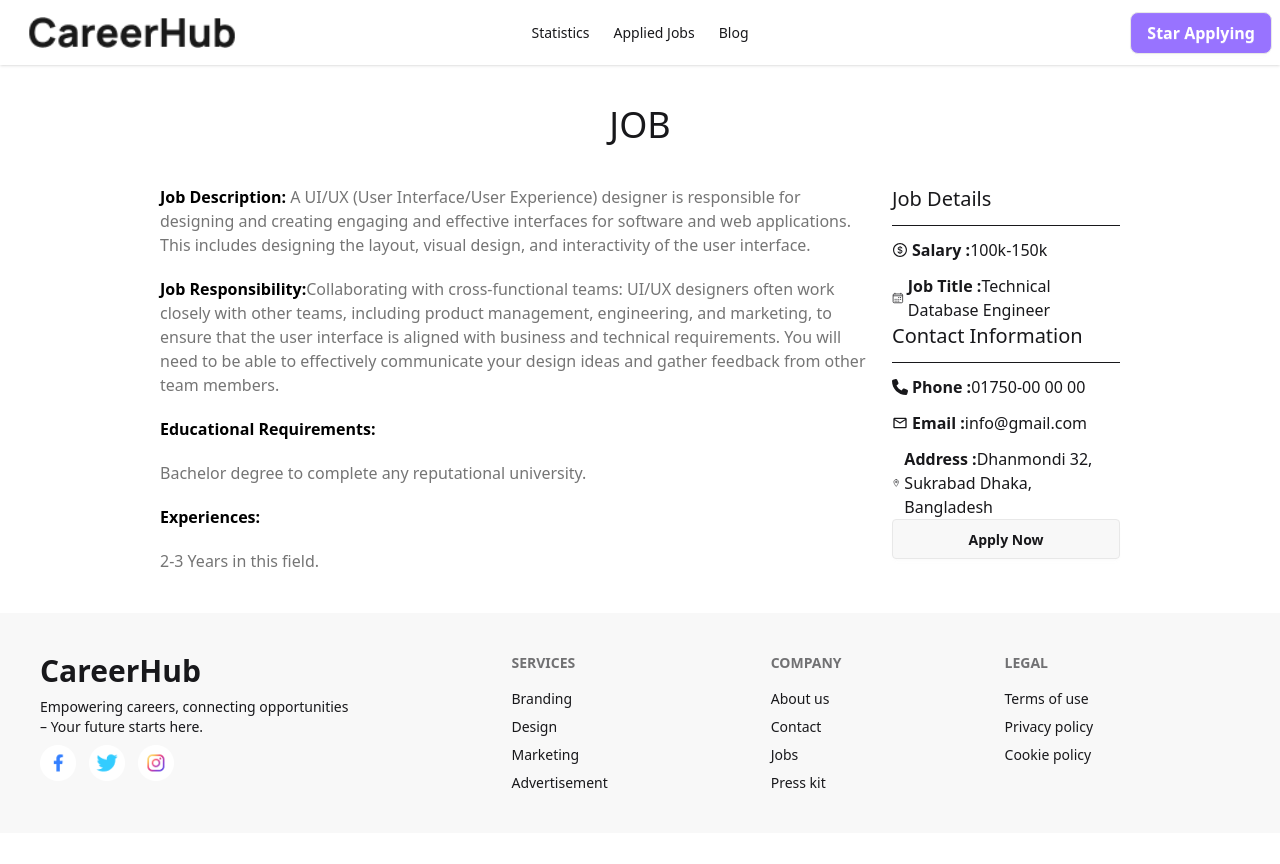
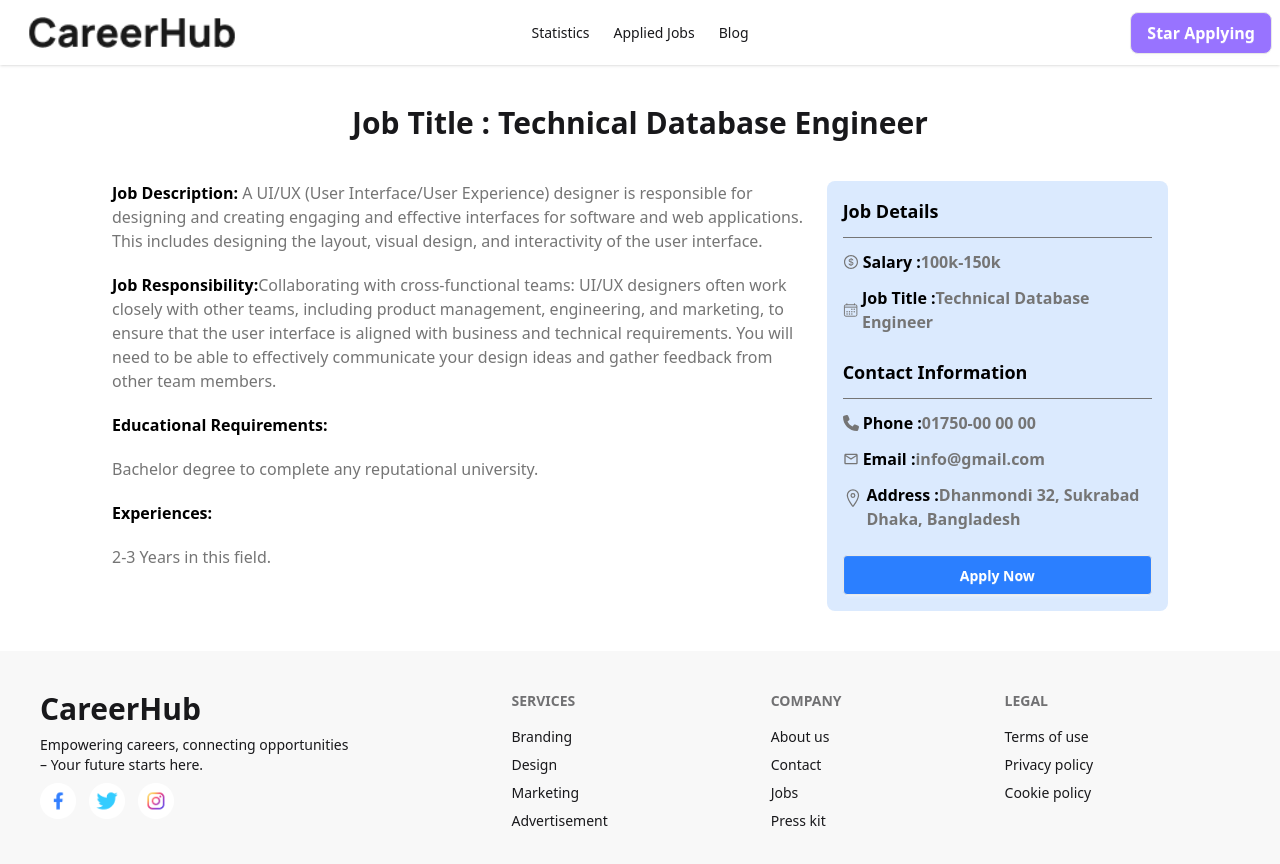
Before and after one commit to MdAsraful56/Career-Hub, a React (Vite) app: page /job/1 in a window 1280 px wide. Shown: the top 864 px of the page. Before the commit the page ends 833 px from the top, so only its background shows below. Built offline with nearby package versions, Linux system fonts and the light colour scheme.

Commit message:
Applied job loaclstroage add & show this section

```diff
--- a/package.json
+++ b/package.json
@@ -15,7 +15,8 @@
     "react": "^18.3.1",
     "react-dom": "^18.3.1",
     "react-icons": "^5.4.0",
-    "react-router": "^7.1.3"
+    "react-router": "^7.1.3",
+    "react-toastify": "^11.0.3"
   },
   "devDependencies": {
     "@eslint/js": "^9.17.0",
--- a/src/App.jsx
+++ b/src/App.jsx
@@ -4,13 +4,15 @@ import RootLayout from './Layouts/RootLayout/RootLayout';
 import Home from './components/Home/Home';
 import ErroePage from './components/ErroePage/ErroePage';
 import JobDetails from './components/JobDetails/JobDetails';
+import AppliedJobs from './components/AppliedJobs/AppliedJobs';
 
 function App() {
   const router = createBrowserRouter(
     createRoutesFromElements(
       <Route path='/' element={<RootLayout />}>
         <Route index element={<Home />} />
-        <Route path='/job/:id' loader={()=> fetch(`../jobs.json`)} element={<JobDetails />} />
+        <Route path='/job/:id' loader={() => fetch(`../jobs.json`)} element={<JobDetails />} />
+        <Route path='appliedjobs' loader={() => fetch(`../jobs.json`)} element={<AppliedJobs />} />
         <Route index errorElement={<ErroePage />} />
       </Route>
     )
--- /dev/null
+++ b/src/components/AppliedJobs/AppliedJobCard.jsx
@@ -0,0 +1,45 @@
+import PropTypes from "prop-types";
+import { CiLocationOn } from "react-icons/ci";
+import { AiOutlineDollarCircle } from "react-icons/ai";
+import { Link } from 'react-router';
+
+const AppliedJobCard = ({ job }) => {
+    // console.log(job);
+    const { id, company_name, job_title, job_type, location, logo, remote_or_onsite, salary } = job;
+    return (
+        <div className="border border-gray-400 text-left space-y-2 p-5 rounded-xl flex flex-col lg:flex-row items-center justify-between">
+            <div className="flex flex-col lg:flex-row gap-7">
+                <div className="rounded-xl p-8 flex justify-center items-center bg-gray-200">
+                    <img className="mt-5 w-32" src={logo} alt="" />
+                </div>
+                <div className="space-y-2">
+                    <h3 className="text-2xl font-semibold">{job_title}</h3>
+                    <p className="text-[#757575] text-lg">{company_name}</p>
+                    <div className="flex flex-row gap-3">
+                        <button className="text-[#7E90FE] btn border-[#7E90FE] font-semibold">{remote_or_onsite}</button>
+                        <button className="text-[#7E90FE] btn border-[#7E90FE] font-semibold">{job_type}</button>
+                    </div>
+                    <div className="flex flex-row gap-8 text-[#757575]">
+                        <div className="flex flex-row items-center space-x-2">
+                            <CiLocationOn className="text-base" />
+                            <p className="">{location}</p>
+                        </div>
+                        <div className="flex flex-row items-center space-x-2">
+                            <AiOutlineDollarCircle className="text-base" />
+                            <p className="">{salary}</p>
+                        </div>
+                    </div>
+                </div>
+            </div>
+            <Link to={`/job/${id}`}>
+                <button className="btn bg-blue-500 font-semibold text-white text-sm rounded-sm ">View Details</button>
+            </Link>
+        </div>
+    );
+};
+
+export default AppliedJobCard;
+
+AppliedJobCard.propTypes = {
+    job: PropTypes.object
+}
--- /dev/null
+++ b/src/components/AppliedJobs/AppliedJobs.jsx
@@ -0,0 +1,36 @@
+import { useEffect, useState } from "react";
+import { useLoaderData } from "react-router";
+import { getStroagedJob } from "../../utlity/LocalStroage";
+import AppliedJobCard from "./AppliedJobCard";
+
+
+const AppliedJobs = () => {
+    const jobs = useLoaderData();
+    const [Applyed, setApplyed] = useState([]);
+    useEffect(() => {
+        const stroedJobIds = getStroagedJob()
+        if (jobs.length > 0) {
+            // const jobsApplied = jobs.filter(job => stroedJobIds.includes(job.id));
+            const jobsApplied = [];
+            for (const id of stroedJobIds) {
+                const job = jobs.find(job => job.id == id);
+                if (job) {
+                    jobsApplied.push(job);
+                }
+            }
+            setApplyed(jobsApplied);
+        }
+    }, [jobs]);
+
+    console.log(Applyed);
+
+    return (
+        <div className="lg:px-40 px-5 mt-10 space-y-5">
+            {
+                Applyed.map(job => <AppliedJobCard key={job.id} job={job} /> )
+            }
+        </div>
+    );
+};
+
+export default AppliedJobs;
--- a/src/components/JobDetails/JobDetails.jsx
+++ b/src/components/JobDetails/JobDetails.jsx
@@ -4,6 +4,9 @@ import { IoCalendarOutline } from "react-icons/io5";
 import { FaPhone } from "react-icons/fa6";
 import { MdOutlineMailOutline } from "react-icons/md";
 import { IoLocationOutline } from "react-icons/io5";
+import { ToastContainer, toast } from 'react-toastify';
+import 'react-toastify';
+import { saveJob } from "../../utlity/LocalStroage";
 
 
 const JobDetails = () => {
@@ -11,12 +14,18 @@ const JobDetails = () => {
     const { id } = useParams();
     const idInt = parseInt(id)
     const job = jobs.find(job => job.id === idInt);
-    console.log(job)
+    // console.log(job)
+
+    const handleApplyNow = () => {
+        saveJob(id);
+        toast('Apply Complete !');
+    }
+
     return (
         <div>
-            <h2 className="text-center text-4xl m-10">JOB</h2>
-            <div className="grid gap-4 md:grid-cols-4 md:px-40 px-8">
-                <div className=" md:col-span-3 text-[#757575] font-medium space-y-5 ">
+            <h2 className="text-center lg:text-3xl text-xl font-semibold  m-10"><span className="font-bold">Job Title : </span>{job.job_title }</h2>
+            <div className="grid gap-4 lg:grid-cols-6 lg:px-28 px-3">
+                <div className="lg:col-span-4 text-[#757575] font-medium space-y-5 ">
                     <p className="">
                         <span className="font-bold text-black">Job Description:</span>
                         {job.job_description}
@@ -30,55 +39,56 @@ const JobDetails = () => {
                     <p className="font-bold text-black">Experiences:</p>
                     <p className="">{job.experiences}</p>
                 </div>
-                <div className=" md:col-span-1">
+                <div className=" lg:col-span-2 space-y-6 text-[#757575] font-semibold bg-blue-100 rounded-lg p-4">
                     <div className="space-y-3">
-                        <h3 className="text-xl">Job Details</h3>
+                        <h3 className="text-lg text-black font-bold">Job Details</h3>
                         <hr />
                         <div className="flex flex-row items-center space-x-1">
                             <AiOutlineDollar className="" />
                             <p className=" ">
-                                <span className="font-bold">Salary :</span>
+                                <span className="font-bold text-black">Salary :</span>
                                 {job.salary}
                             </p>
                         </div>
                         <div className="flex flex-row items-center space-x-1">
                             <IoCalendarOutline />
                             <p className="">
-                                <span className="font-bold">Job Title :</span>
+                                <span className="font-bold text-black">Job Title :</span>
                                 {job.job_title}
                             </p>
                         </div>
                     </div>
                     <div className="space-y-3">
-                        <h3 className="text-xl">Contact Information</h3>
+                        <h3 className="text-lg text-black font-bold">Contact Information</h3>
                         <hr />
                         <div className="flex flex-row items-center space-x-1">
                             <FaPhone />
                             <p className="">
-                                <span className="font-bold">Phone :</span>
+                                <span className="font-bold text-black">Phone :</span>
                                 {job.contact_information.phone}
                             </p>
                         </div>
                         <div className="flex flex-row items-center space-x-1">
                             <MdOutlineMailOutline />
                             <p className="">
-                                <span className="font-bold">Email :</span>
+                                <span className="font-bold text-black">Email :</span>
                                 {job.contact_information.email}
                             </p>
                         </div>
-                        <div className="flex flex-row items-center space-x-1">
-                            <IoLocationOutline />
+                        <div className="flex flex-row  space-x-1">
+                            <IoLocationOutline className="text-3xl" />
                             <p className="">
-                                <span className="font-bold">Address :</span>
+                                <span className="font-bold text-black">Address :</span>
                                 {job.contact_information.address}
                             </p>
                         </div>
                     </div>
                     <div className="">
-                        <button className="btn w-full">Apply Now</button>
+                        <button onClick={handleApplyNow} className="btn bg-blue-500 text-white w-full">Apply Now</button>
                     </div>
                 </div>
             </div>
+            <ToastContainer />
         </div>
     );
 };
--- a/src/components/Navber/Navber.jsx
+++ b/src/components/Navber/Navber.jsx
@@ -6,7 +6,7 @@ const Navber = () => {
 
     const links = <>
         <li><NavLink to='/'>Statistics</NavLink></li>
-        <li><NavLink to='/'>Applied Jobs</NavLink></li>
+        <li><NavLink to='/appliedjobs'>Applied Jobs</NavLink></li>
         <li><NavLink to='/'>Blog</NavLink></li>
     </>
 
--- /dev/null
+++ b/src/utlity/LocalStroage.js
@@ -0,0 +1,18 @@
+const getStroagedJob = () => {
+    const stroagedJob = localStorage.getItem('job-applications');
+    if (stroagedJob) {
+        return JSON.parse(stroagedJob);
+    }
+    return [];
+}
+
+const saveJob = id => {
+    const stroagedJobs = getStroagedJob();
+    const exists = stroagedJobs.find(jobId => jobId === id);
+    if (!exists) {
+        stroagedJobs.push(id);
+        localStorage.setItem('job-applications', JSON.stringify(stroagedJobs));
+    }
+}
+
+export { getStroagedJob, saveJob };
```
Also changed, not shown: 1 other file (tests, documents, lock files or other folders).
